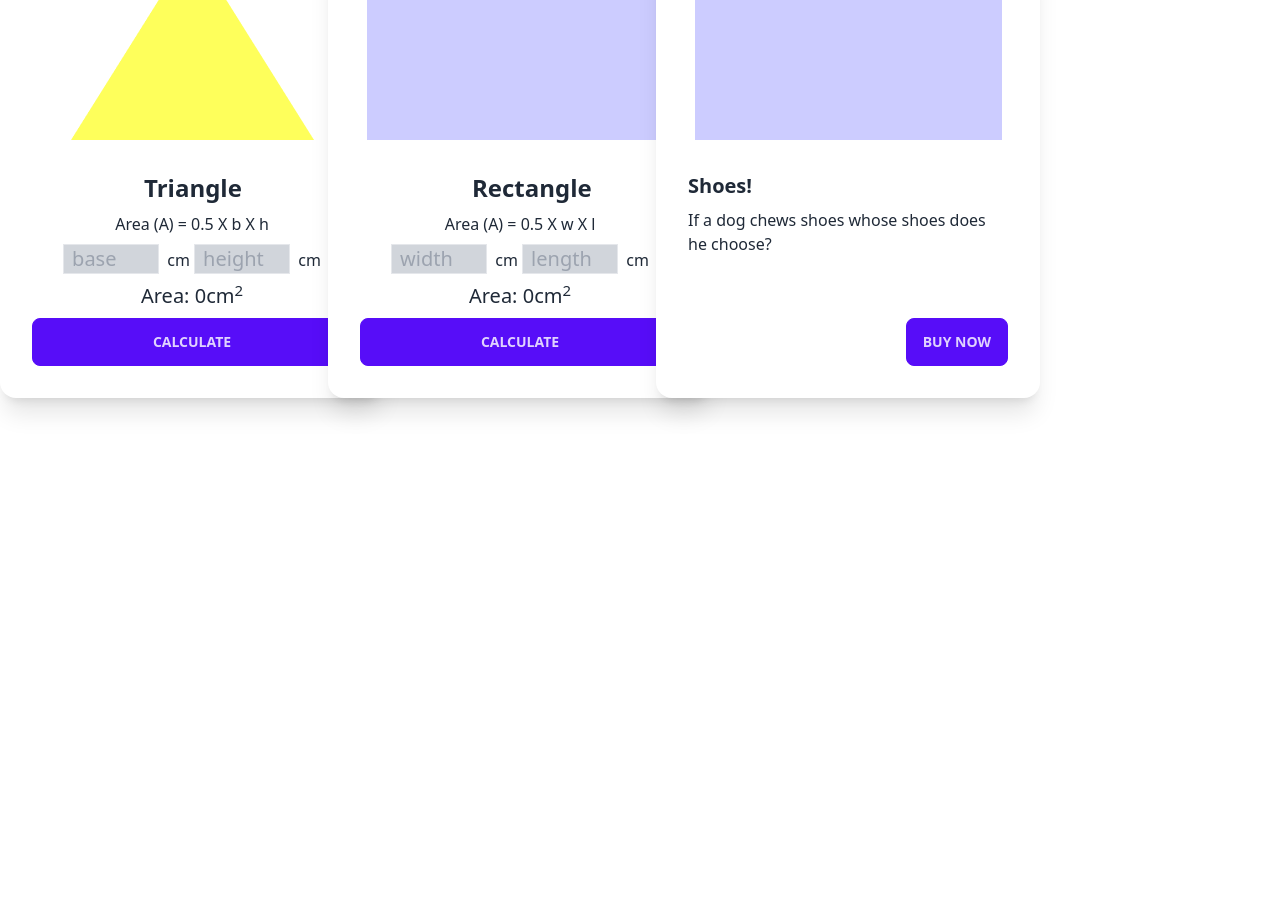
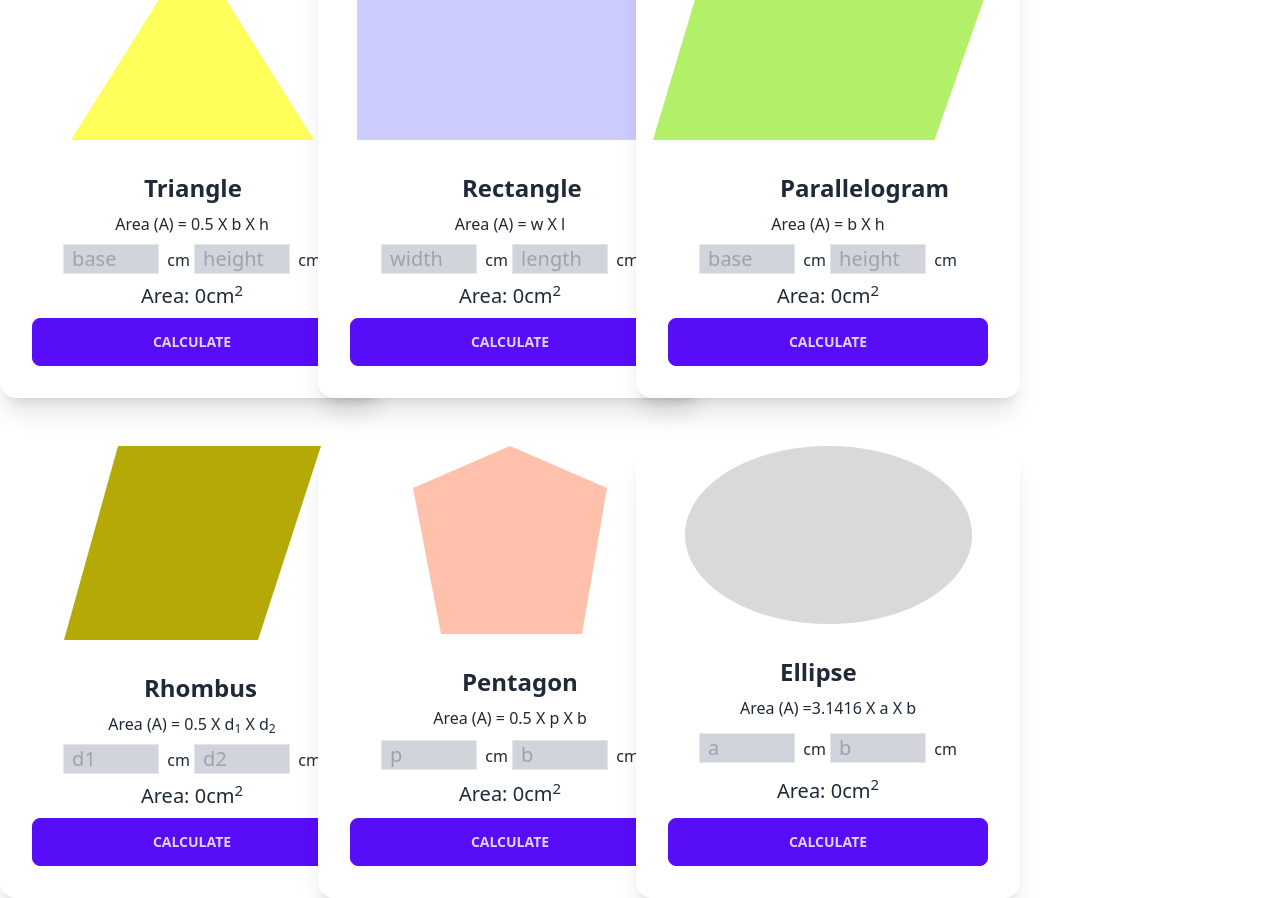
Before and after one commit to Shakibnymr/geometry-genius-module-28, a plain HTML site: page index.html in a window 1280 px wide. Shown: the part 86-984 px from the top of the page. Before the commit the page ends 800 px from the top, so only its background shows below. Drawn offline with nearby package versions, Linux system fonts and the light colour scheme.

Commit message:
finished

```diff
--- a/index.html
+++ b/index.html
@@ -15,13 +15,13 @@
     <header>
 
     </header>
-    <main>
+    <main class="space-y-12">
         <!-- container -->
-        <div class="flex flex-col lg:flex-row mt-8">
+        <div class="flex flex-col lg:flex-row  mt-8">
             <!-- shape container -->
-            <div class=" grid grid-cols-1 md:grid-cols-2  lg:grid-cols-3 gap-6">
+            <div class=" grid grid-cols-1 md:grid-cols-2  lg:grid-cols-3 gap-6 flex-1 ">
                 <!-- Triangle card -->
-                <div class="card w-96 bg-base-100 shadow-xl">
+                <div class="card w-96 bg-base-100 shadow-xl ">
                     <figure><img src="/images/triangle.png" alt="Shoes" /></figure>
                     <div class="card-body text-center">
                         <h2 class="card-title ml-28 text-2xl">Triangle</h2>
@@ -44,11 +44,11 @@
                   </div>
 
                   <!-- rectangle card -->
-                  <div class="card w-96 bg-base-100 shadow-xl">
+                  <div class="card w-96 bg-base-100 shadow-xl ">
                     <figure><img src="/images/rectangle.png" alt="Shoes" /></figure>
                     <div class="card-body text-center">
                         <h2 class="card-title ml-28 text-2xl">Rectangle</h2>
-                        <p class="text-center">Area (A) = 0.5 X w X l</p>
+                        <p class="text-center">Area (A) = w X l</p>
                         <p>
                             <!-- width -->
                             <input class="border bg-gray-300 text-xl w-24 px-2" type="text" name="" id="rectangle-width" placeholder="width">
@@ -67,25 +67,113 @@
                   </div>
 
                   <!-- third card -->
-                <div class="card w-96 bg-base-100 shadow-xl">
-                    <figure><img src="/images/rectangle.png" alt="Shoes" /></figure>
-                    <div class="card-body">
-                      <h2 class="card-title">Shoes!</h2>
-                      <p>If a dog chews shoes whose shoes does he choose?</p>
-                      <div class="card-actions justify-end">
-                        <button class="btn btn-primary">Buy Now</button>
+                  <div class="card w-96 bg-base-100 shadow-xl ">
+                    <figure><img src="/images/parallelogram.png" alt="Shoes" /></figure>
+                    <div class="card-body text-center">
+                        <h2 class="card-title ml-28 text-2xl">Parallelogram</h2>
+                        <p class="text-center">Area (A) = b X h</p>
+                        <p>
+                            <!-- base -->
+                            <input class="border bg-gray-300 text-xl w-24 px-2" type="text" name="" id="parallelogram-base" placeholder="base">
+                            <span class="ml-1 font-medium">cm</span>
+                            <!-- height -->
+                            <input class="border bg-gray-300 text-xl w-24 px-2" type="text" name="" id="parallelogram-height" placeholder="height">
+                            <span class="ml-1 font-medium">cm</span>
+                        </p>
+                        <p class="text-xl">
+                            Area: <span id="parallelogram-area" class="font-medium">0</span>cm<sup>2</sup>
+                        </p>
+                      <div class="card-actions ">
+                        <button class="btn btn-primary w-full" onclick="calculateParallelogramArea()">Calculate</button>
                       </div>
                     </div>
                   </div>
-                  <div class=" flex-1 block lg:hidden">
-                    <div class="text-3xl text-center">Area Calculator</div>
                 </div>
-            </div>
             <!-- area calculator -->
-            <div class="w-[400px] hidden lg:block ">
+            <div class="w-[350px] hidden lg:block">
+
                 <div class="text-3xl text-center">Area Calculator</div>
             </div>
         </div>
+        <!-- shape container 2 -->
+        <div class="flex flex-col lg:flex-row  mt-8">
+          <!-- shape container -->
+          <div class=" grid grid-cols-1 md:grid-cols-2  lg:grid-cols-3 gap-6 flex-1 ">
+              <!-- Rhombus card -->
+              <div class="card w-96 bg-base-100 shadow-xl ">
+                  <figure><img src="/images/rhombus.png" alt="Shoes" /></figure>
+                  <div class="card-body text-center">
+                      <h2 class="card-title ml-28 text-2xl">Rhombus</h2>
+                      <p class="text-center">Area (A) = 0.5 X d<sub>1</sub> X d<sub>2</sub></p>
+                      <p>
+                          <!-- d1 -->
+                          <input class="border bg-gray-300 text-xl w-24 px-2" type="text" name="" id="rhombus-d1" placeholder="d1">
+                          <span class="ml-1 font-medium">cm</span>
+                          <!-- d2 -->
+                          <input class="border bg-gray-300 text-xl w-24 px-2" type="text" name="" id="rhombus-d2" placeholder="d2">
+                          <span class="ml-1 font-medium">cm</span>
+                      </p>
+                      <p class="text-xl">
+                          Area: <span id="rhombus-area" class="font-medium">0</span>cm<sup>2</sup>
+                      </p>
+                    <div class="card-actions ">
+                      <button class="btn btn-primary w-full" onclick="calculateRhombusArea()">Calculate</button>
+                    </div>
+                  </div>
+                </div>
+
+                <!-- Pentagon card -->
+                <div class="card w-96 bg-base-100 shadow-xl ">
+                  <figure><img src="/images/pentagon.png" alt="Shoes" /></figure>
+                  <div class="card-body text-center">
+                      <h2 class="card-title ml-28 text-2xl">Pentagon</h2>
+                      <p class="text-center">Area (A) = 0.5 X p X b</p>
+                      <p>
+                          <!-- p -->
+                          <input class="border bg-gray-300 text-xl w-24 px-2" type="text" name="" id="pentagon-p" placeholder="p">
+                          <span class="ml-1 font-medium">cm</span>
+                          <!-- b -->
+                          <input class="border bg-gray-300 text-xl w-24 px-2" type="text" name="" id="pentagon-b" placeholder="b">
+                          <span class="ml-1 font-medium">cm</span>
+                      </p>
+                      <p class="text-xl">
+                          Area: <span id="pentagon-area" class="font-medium">0</span>cm<sup>2</sup>
+                      </p>
+                    <div class="card-actions ">
+                      <button class="btn btn-primary w-full" onclick="calculatePentagonArea()">Calculate</button>
+                    </div>
+                  </div>
+                </div>
+
+                <!-- Ellipse card -->
+                <div class="card w-96 bg-base-100 shadow-xl ">
+                  <figure><img src="/images/ellipse.png" alt="Shoes" /></figure>
+                  <div class="card-body text-center">
+                      <h2 class="card-title ml-28 text-2xl">Ellipse</h2>
+                      <p class="text-center">Area (A) =3.1416 X a X b</p>
+                      <p>
+                          <!-- a -->
+                          <input class="border bg-gray-300 text-xl w-24 px-2" type="text" name="" id="ellipse-a" placeholder="a">
+                          <span class="ml-1 font-medium">cm</span>
+                          <!-- b -->
+                          <input class="border bg-gray-300 text-xl w-24 px-2" type="text" name="" id="ellipse-b" placeholder="b">
+                          <span class="ml-1 font-medium">cm</span>
+                      </p>
+                      <p class="text-xl">
+                          Area: <span id="ellipse-area" class="font-medium">0</span>cm<sup>2</sup>
+                      </p>
+                    <div class="card-actions ">
+                      <button class="btn btn-primary w-full" onclick="calculateEllipseArea()">Calculate</button>
+                    </div>
+                  </div>
+                </div>
+              </div>
+          <!-- area calculator -->
+          <div class="w-[350px] hidden lg:block">
+
+              <div class="text-3xl text-center"></div>
+          </div>
+      </div>
     </main>
     <script src="./scripts/area.js"></script>
   </body>
--- a/scripts/area.js
+++ b/scripts/area.js
@@ -40,3 +40,28 @@ const length = getValue('rectangle-length');
 const area = width * length;
 SetValue('rectangle-area',area)
 }
+function calculateParallelogramArea(){
+const base = getValue('parallelogram-base');
+const height = getValue('parallelogram-height');
+const area = base * height;
+SetValue('parallelogram-area',area)
+}
+function calculateRhombusArea(){
+const d1 = getValue('rhombus-d1');
+const d2 = getValue('rhombus-d2');
+const area = 0.5 * d1 * d2;
+SetValue('rhombus-area',area)
+}
+function calculatePentagonArea(){
+const p = getValue('pentagon-p');
+const b = getValue('pentagon-b');
+const area = 0.5 * p * b;
+SetValue('pentagon-area',area)
+}
+function calculateEllipseArea(){
+const a = getValue('ellipse-a');
+const b = getValue('ellipse-b');
+const area = 3.1416 * a * b;
+const area1 =area.toFixed(2);
+SetValue('ellipse-area',area1)
+}
```
